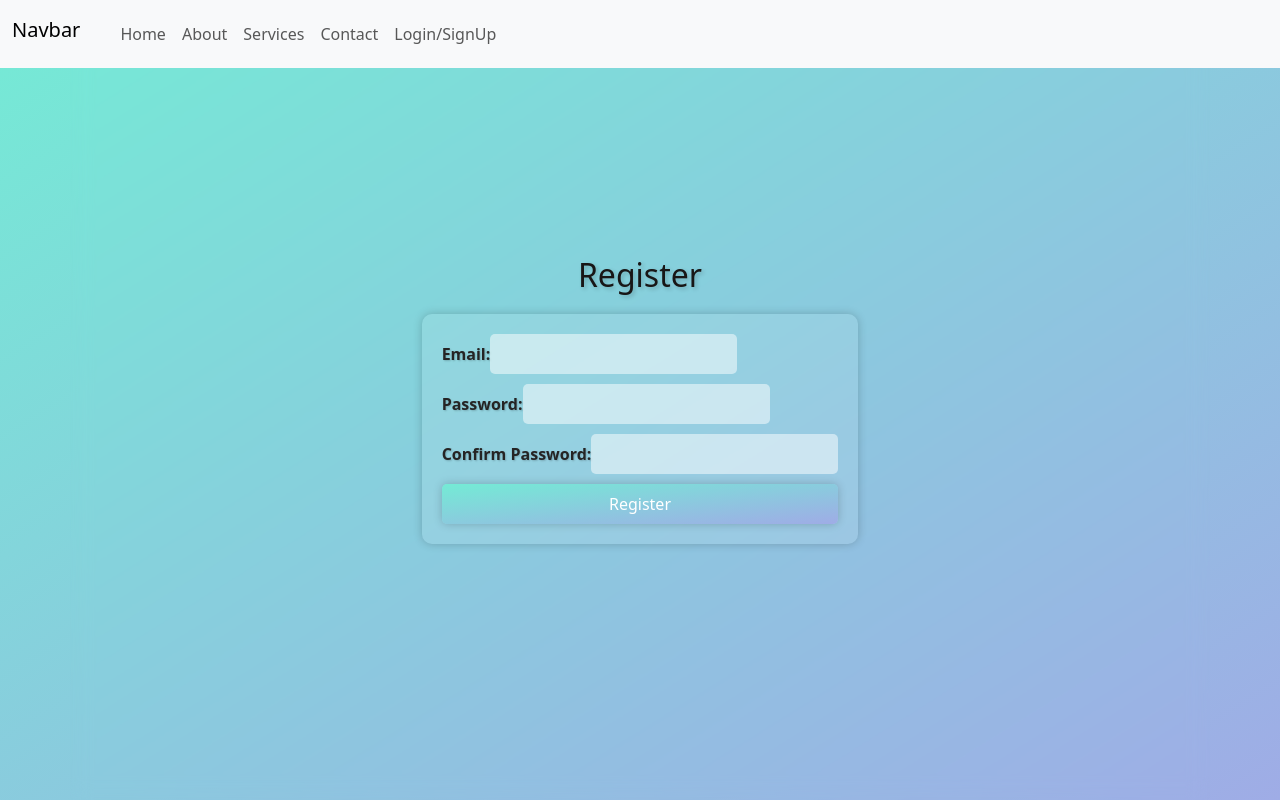
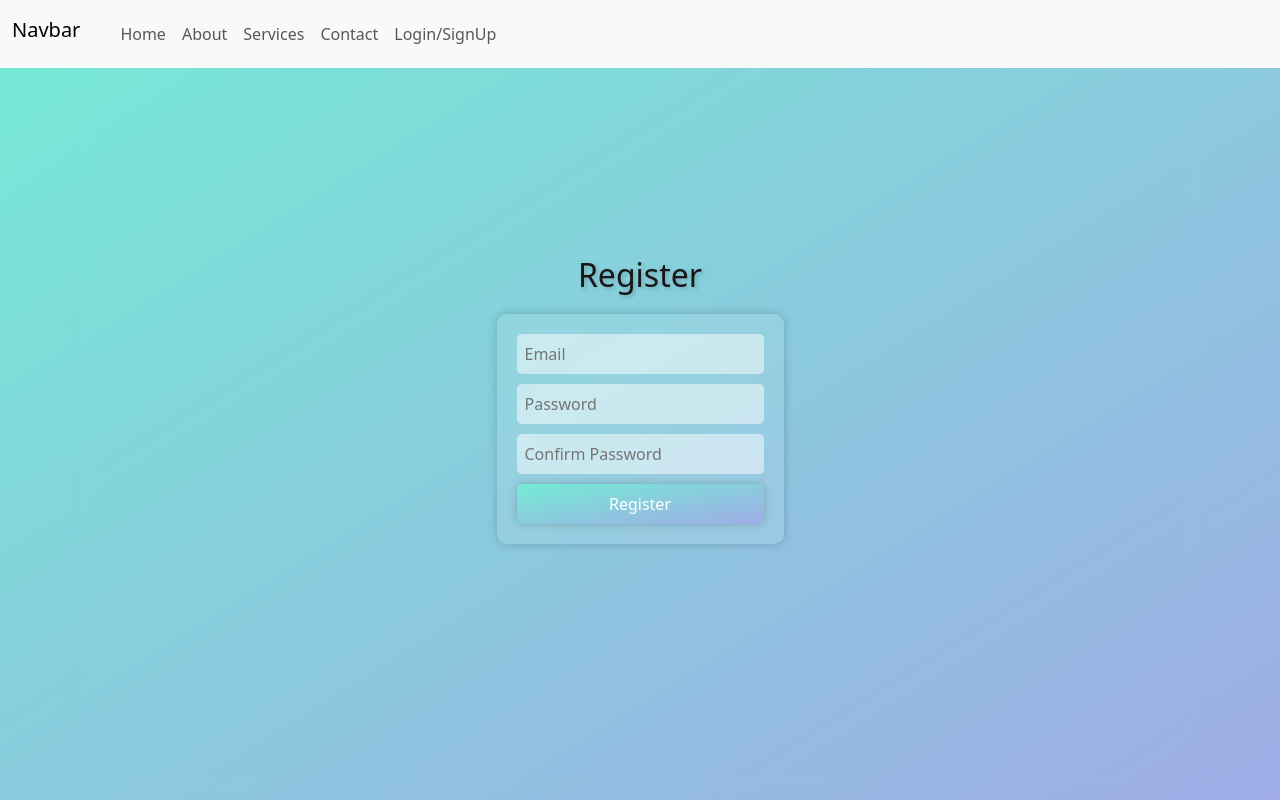
Before and after one commit to iamrohitt/news, a React (Create React App) app: page /register in a window 1280 px wide. Built offline with nearby package versions, Linux system fonts and the light colour scheme.

Commit message:
login and register align and placeholder

```diff
--- a/src/LoginPage.js
+++ b/src/LoginPage.js
@@ -63,20 +63,18 @@ const LoginPage = () => {
             padding: '20px',
             borderRadius: '10px',
             justifyContent: 'center',
-
             boxShadow: '0 0 10px rgba(0, 0, 0, 0.2)',
             background: 'rgba(255, 255, 255, 0.1)',
             backdropFilter: 'blur(10px)',
           }}
         >
           {/* Email input */}
-          <div style={{ display: 'flex', flexDirection: 'column' }}>
-            <label htmlFor="email">Email:</label>
           <input
             type="email"
             id="email"
             value={email}
             onChange={handleEmailChange}
+            placeholder="Email"
             style={{
               padding: '8px',
               borderRadius: '5px',
@@ -85,16 +83,14 @@ const LoginPage = () => {
               backdropFilter: 'blur(5px)',
             }}
           />
-          </div>
 
           {/* Password input */}
-          <div style={{ display: 'flex', flexDirection: 'column' }}>
-            <label htmlFor="password">Password:</label>
           <input
             type="password"
             id="password"
             value={password}
             onChange={handlePasswordChange}
+            placeholder="Password"
             style={{
               padding: '8px',
               borderRadius: '5px',
@@ -103,7 +99,6 @@ const LoginPage = () => {
               backdropFilter: 'blur(5px)',
             }}
           />
-          </div>
 
           {/* Login button */}
           <button
--- a/src/RegisterPage.css
+++ b/src/RegisterPage.css
@@ -5,7 +5,6 @@
   align-items: center;
   min-height: 100vh;
   background:'linear-gradient(to bottom right, #74ebd5, #9face6)';
-
   backdrop-filter: blur(10px);
 }
 
@@ -25,6 +24,14 @@
   box-shadow: 0 0 10px rgba(0, 0, 0, 0.2);
   background: rgba(255, 255, 255, 0.1);
   backdrop-filter: blur(10px);
+}
+
+.form-group {
+  display: flex;
+  flex-direction: column;
+  align-items: center;
+  margin-bottom: 10px;
+  justify-content: center;
 }
 
 .label {
--- a/src/RegisterPage.js
+++ b/src/RegisterPage.js
@@ -56,40 +56,31 @@ const RegisterPage = () => {
         {/* Register form */}
         <form onSubmit={handleSubmit} className="form">
           {/* Email input */}
-          <div className="form-group">
-            <label htmlFor="email" className="label">Email:</label>
           <input
             type="email"
-              id="email"
+            placeholder="Email"
             value={email}
             onChange={handleEmailChange}
             className="input"
           />
-          </div>
 
           {/* Password input */}
-          <div className="form-group">
-            <label htmlFor="password" className="label">Password:</label>
           <input
             type="password"
-              id="password"
+            placeholder="Password"
             value={password}
             onChange={handlePasswordChange}
             className="input"
           />
-          </div>
 
           {/* Confirm password input */}
-          <div className="form-group">
-            <label htmlFor="confirmPassword" className="label">Confirm Password:</label>
           <input
             type="password"
-              id="confirmPassword"
+            placeholder="Confirm Password"
             value={confirmPassword}
             onChange={handleConfirmPasswordChange}
             className="input"
           />
-          </div>
 
           {/* Register button */}
           <button type="submit" className="button">Register</button>
```
Lines whose indentation alone changed are shown as unchanged.
